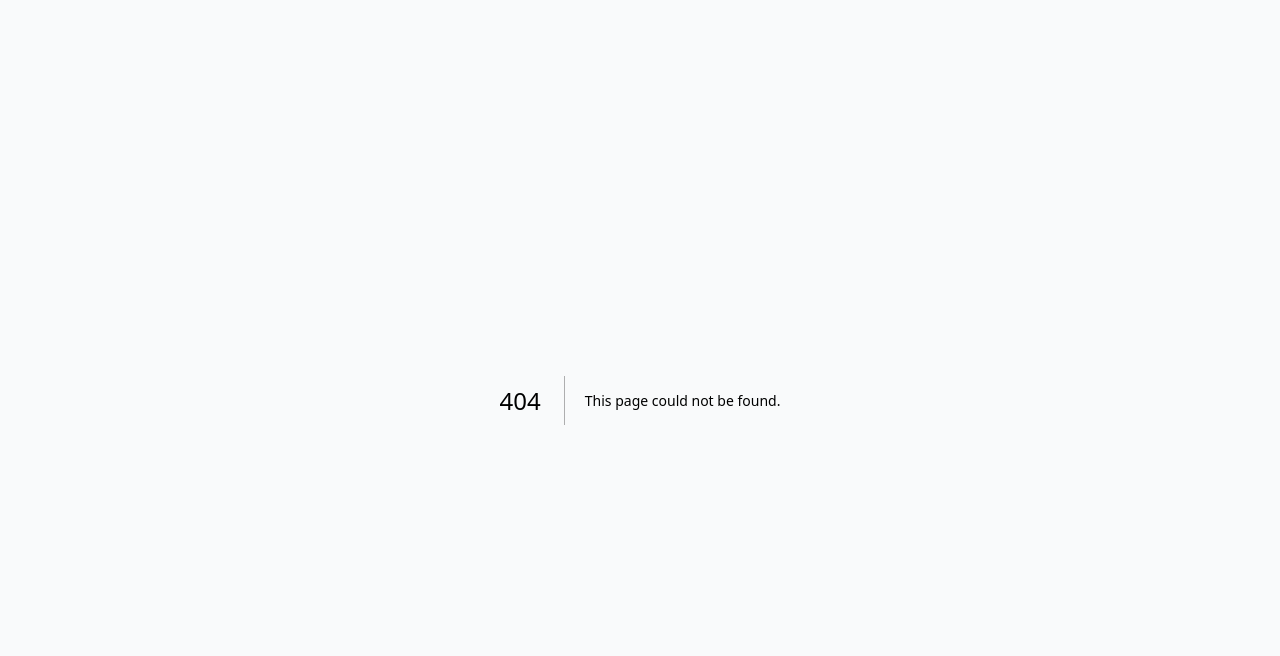
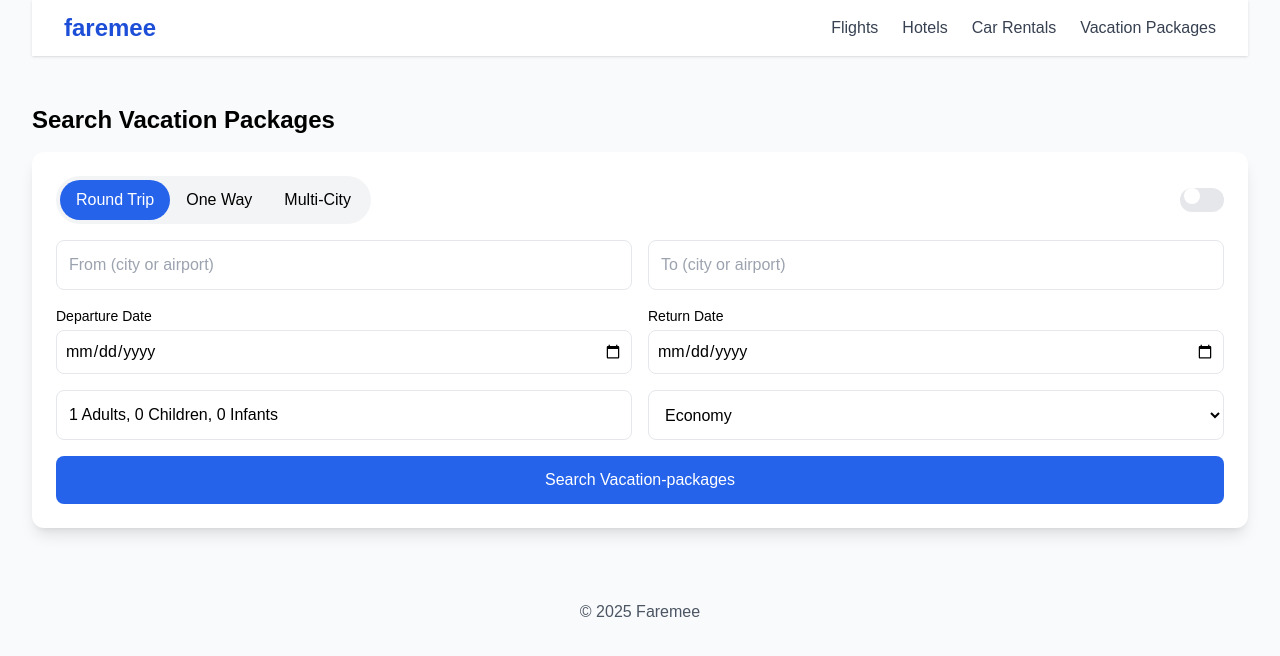
Before and after one commit to divyamttt/faremee-ui, a Next.js app: page /vacation-packages in a window 1280 px wide. Before the commit this address had no page. Shown: the top 656 px of the page. Built offline with nearby package versions, Linux system fonts and the light colour scheme.

Commit message:
Create vacation-packages.js

```diff
--- /dev/null
+++ b/pages/vacation-packages.js
@@ -0,0 +1,17 @@
+import PageWrapper from "../components/PageWrapper";
+import Header from "../components/Header";
+import SearchBox from "../components/SearchBox";
+import Footer from "../components/Footer";
+
+export default function VacationPackagesSearch() {
+  return (
+    <PageWrapper>
+      <Header />
+      <main className="py-12">
+        <h2 className="text-2xl font-bold mb-4">Search Vacation Packages</h2>
+        <SearchBox service="vacation-packages" />
+      </main>
+      <Footer />
+    </PageWrapper>
+  );
+}
```
